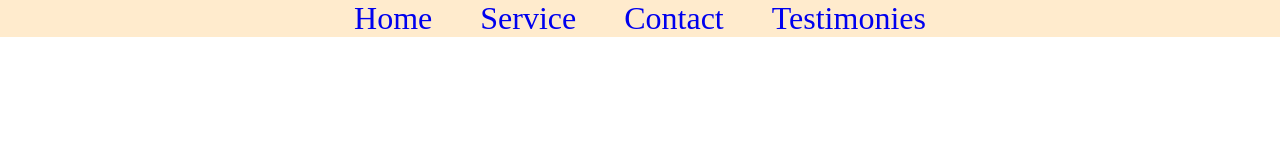
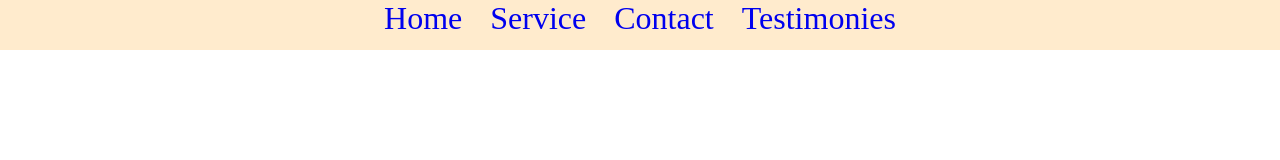
Before and after one commit to Princeesez/Nav1, a plain HTML site: page index.html in a window 1280 px wide. Drawn offline with Linux system fonts and the light colour scheme.

Commit message:
add new style

```diff
--- a/style.css
+++ b/style.css
@@ -1,11 +1,12 @@
 .container ul li {
     display: inline;
-    padding: 20px;
+    padding: 10px
 }
 ul {
     text-align: center;
     background-color: blanchedalmond;
     font-size: 32px;
+    height: 50px;
 
 }
 * {
```
